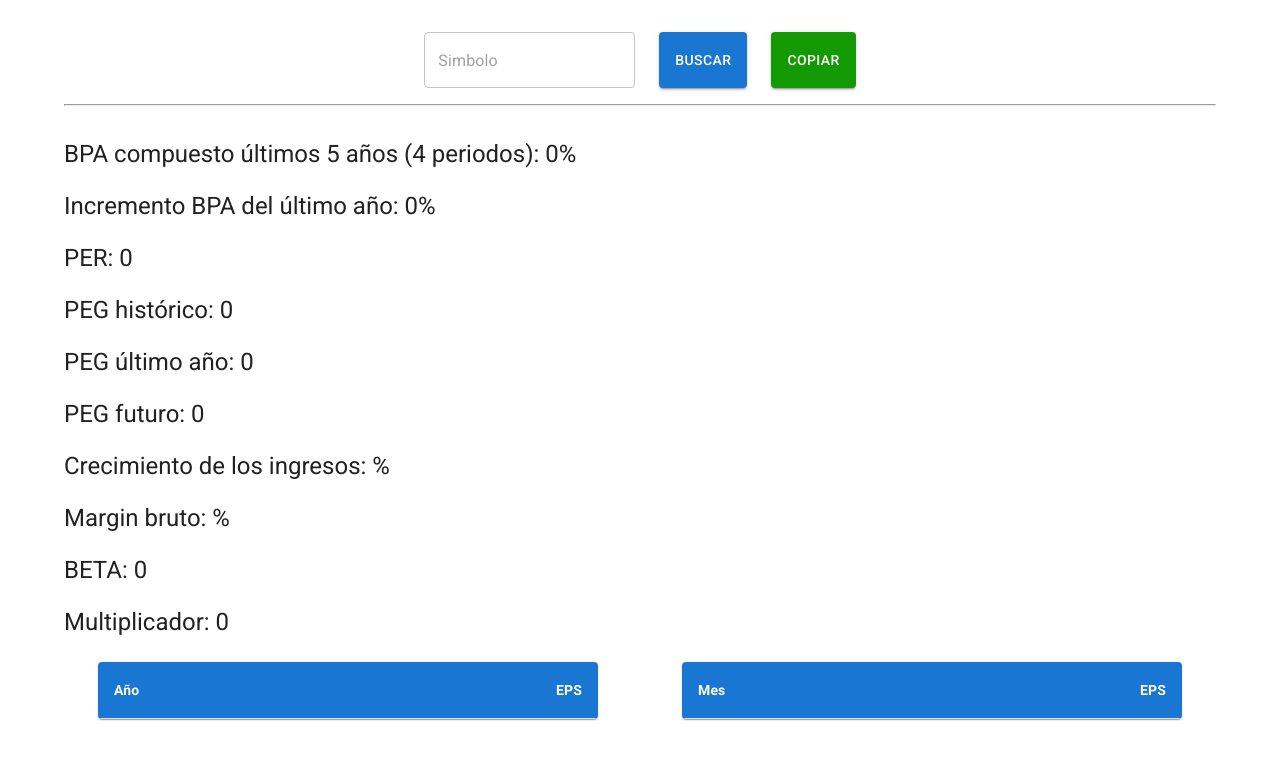
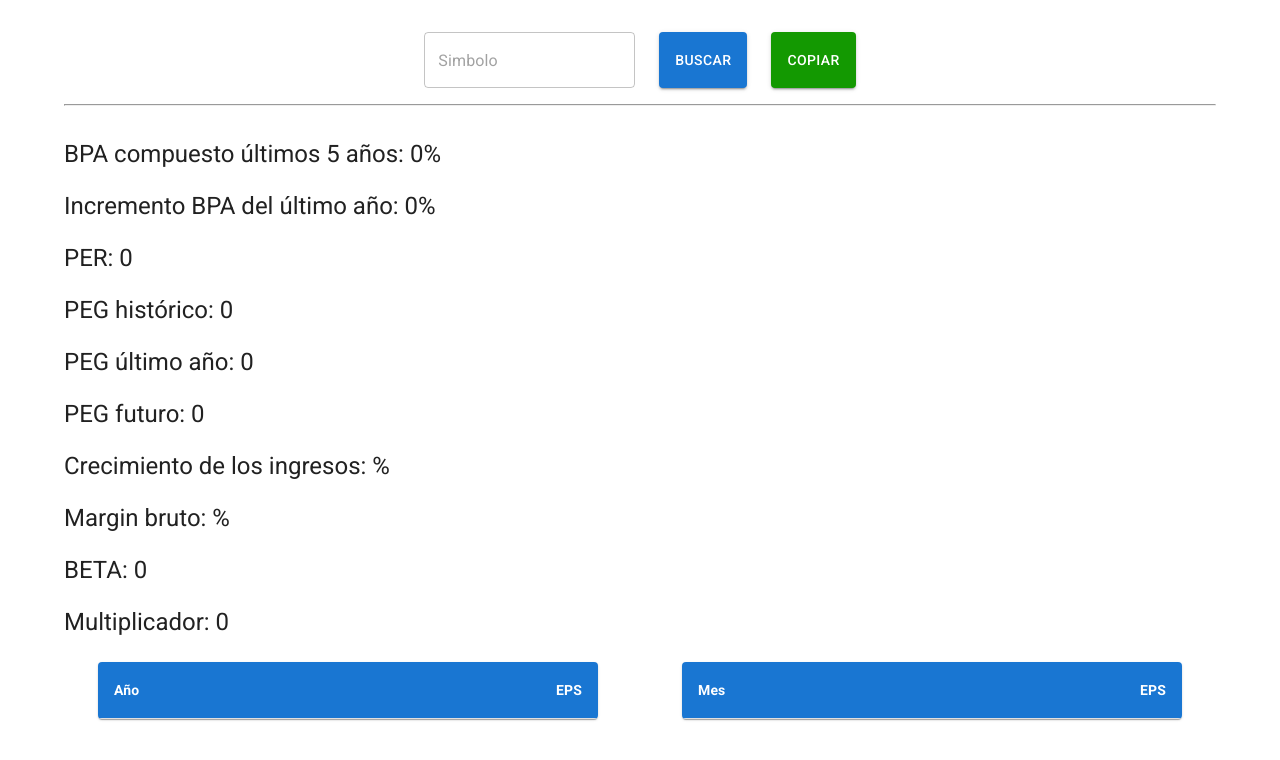
Before and after one commit to lautaro3870/company-report, a Next.js app: page / in a window 1280 px wide. Shown: the top 760 px of the page. Built offline with nearby package versions, Linux system fonts and the light colour scheme; what @mui/material-nextjs would draw is missing.

Commit message:
chore: calculate carg for 5 years

```diff
--- a/src/app/components/CustomList.tsx
+++ b/src/app/components/CustomList.tsx
@@ -30,7 +30,7 @@ export default function CustomList({ report }: CustomListPrps) {
         }}
       >
         <Typography variant="h5">
-          BPA compuesto últimos 5 años (4 periodos): {report.fiveYearsValue}%
+          BPA compuesto últimos 5 años: {report.fiveYearsValue}%
         </Typography>
         <Typography variant="h5">
           Incremento BPA del último año: {report.lastYearValue}%
--- a/src/app/page.tsx
+++ b/src/app/page.tsx
@@ -84,7 +84,7 @@ export default function Home() {
 
   const _makeFetchCall = async () => {
     setIsLoading(true);
-    if (process.env.NEXT_PUBLIC_ENVIROMENT === 'prod') {
+    if (true) {
       const url1 = `https://www.alphavantage.co/query?function=EARNINGS&symbol=${simbol}&apikey=${process.env.NEXT_PUBLIC_API_KEY}`;
       const url2 = `https://www.alphavantage.co/query?function=OVERVIEW&symbol=${simbol}&apikey=${process.env.NEXT_PUBLIC_API_KEY}`;
 
@@ -129,10 +129,10 @@ export default function Home() {
     setError(!Object.keys(filteredHistoricalData).length);
 
     if (Object.keys(filteredHistoricalData).length) {
-      setAnnualEarnings(filteredHistoricalData.slice(0, 5));
+      setAnnualEarnings(filteredHistoricalData.slice(0, 6));
       const fiveYearsCarg = calculateCAGR(
-        filteredHistoricalData.slice(0, 5),
-        4,
+        filteredHistoricalData.slice(0, 6),
+        5,
         'fiveYearsValue',
       );
       setQuarterlyEarnings(historicalData.quarterlyEarnings.slice(0, 5));
```
